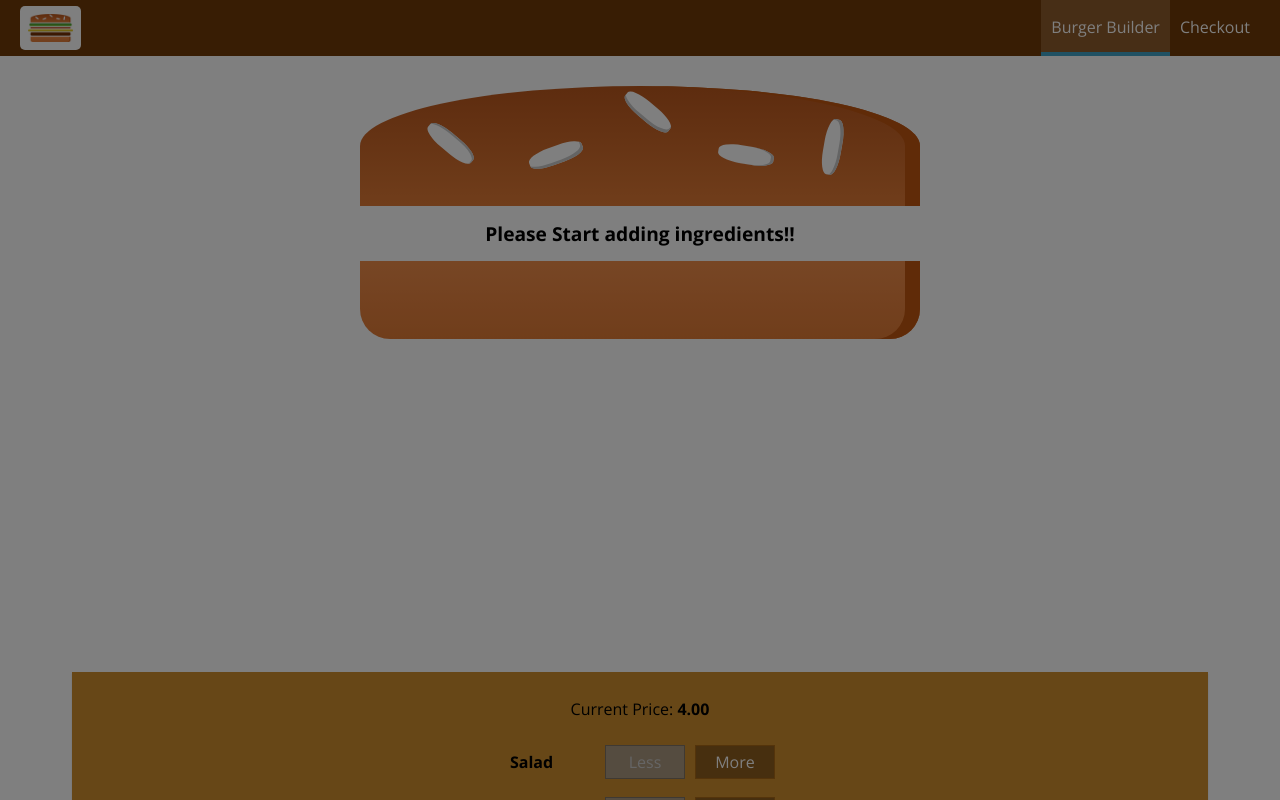
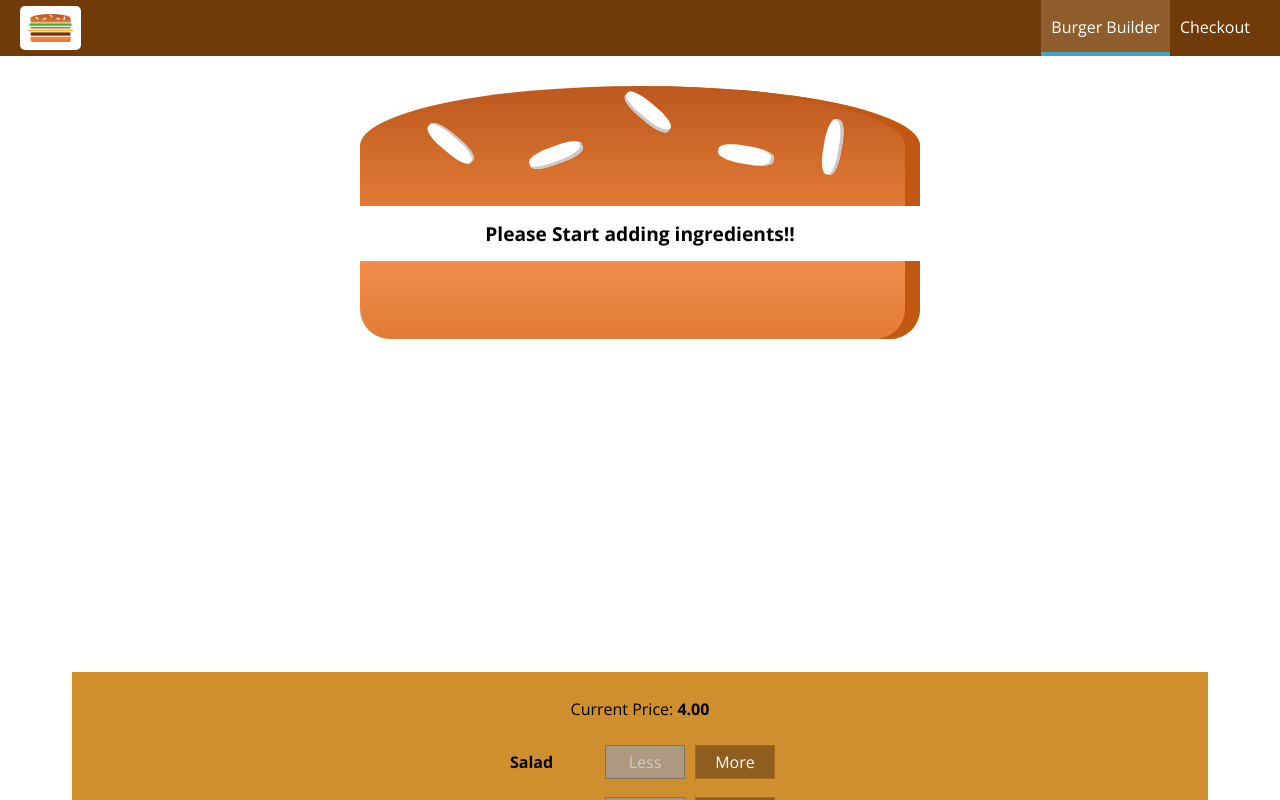
Before and after one commit to Shobhityadav99/Burger-builder, a React app: page / in a window 1280 px wide. Shown: the top 800 px of the page. Built offline with nearby package versions, Linux system fonts and the light colour scheme.

Commit message:
Basic burger almost done

```diff
--- a/src/components/Layout/Layout.js
+++ b/src/components/Layout/Layout.js
@@ -1,30 +1,36 @@
-import React, {Component} from 'react';
+import React, { Component } from 'react';
+
 import Aux from '../../hoc/Auxillary';
 import classes from './Layout.css';
 import Toolbar from '../Navigation/Toolbar/Toolbar';
 import SideDrawer from '../Navigation/SideDrawer/SideDrawer';
+
 class Layout extends Component {
-    state ={
-    showSideDrawer: true
+    state = {
+        showSideDrawer: false
     }
-    sideDrawerCloseHandler=()=>{
-        this.setState({showSideDrawer: false})
+
+    sideDrawerClosedHandler = () => {
+        this.setState( { showSideDrawer: false } );
     }
+
     sideDrawerToggleHandler = () => {
-        this.setState((prevState)=>{
-            return {showSideDrawer: !prevState.showSideDrawer};
-        }
-        );
+        this.setState( ( prevState ) => {
+            return { showSideDrawer: !prevState.showSideDrawer };
+        } );
     }
-    render() {
-        return(
+
+    render () {
+        return (
             <Aux>
-    <Toolbar drawerToggleClicked={this.sideDrawerToggleHandler}/>
-    <SideDrawer open={this.state.showSideDrawer} closed={this.sideDrawerCloseHandler} />
-    <main className={classes.Content}>
-        {this.props.children}
-    </main>
-    </Aux>
+                <Toolbar drawerToggleClicked={this.sideDrawerToggleHandler} />
+                <SideDrawer
+                    open={this.state.showSideDrawer}
+                    closed={this.sideDrawerClosedHandler} />
+                <main className={classes.Content}>
+                    {this.props.children}
+                </main>
+            </Aux>
         )
     }
 }
--- a/src/components/Navigation/SideDrawer/SideDrawer.js
+++ b/src/components/Navigation/SideDrawer/SideDrawer.js
@@ -6,9 +6,9 @@ import Aux from '../../../hoc/Auxillary';
 import BackDrop from '../../UI/Backdrop/Backdrop';
 
 const sideDrawer = (props) => {
-    let attachedClasses=[classes.SideDrawer, classes.Close]
-    if(props.show){
-        attachedClasses=[classes.SideDrawer,classes.Open]
+    let attachedClasses=[classes.SideDrawer, classes.Close];
+    if(props.open){
+        attachedClasses=[classes.SideDrawer,classes.Open];
     }
     return(
         <Aux>
```
